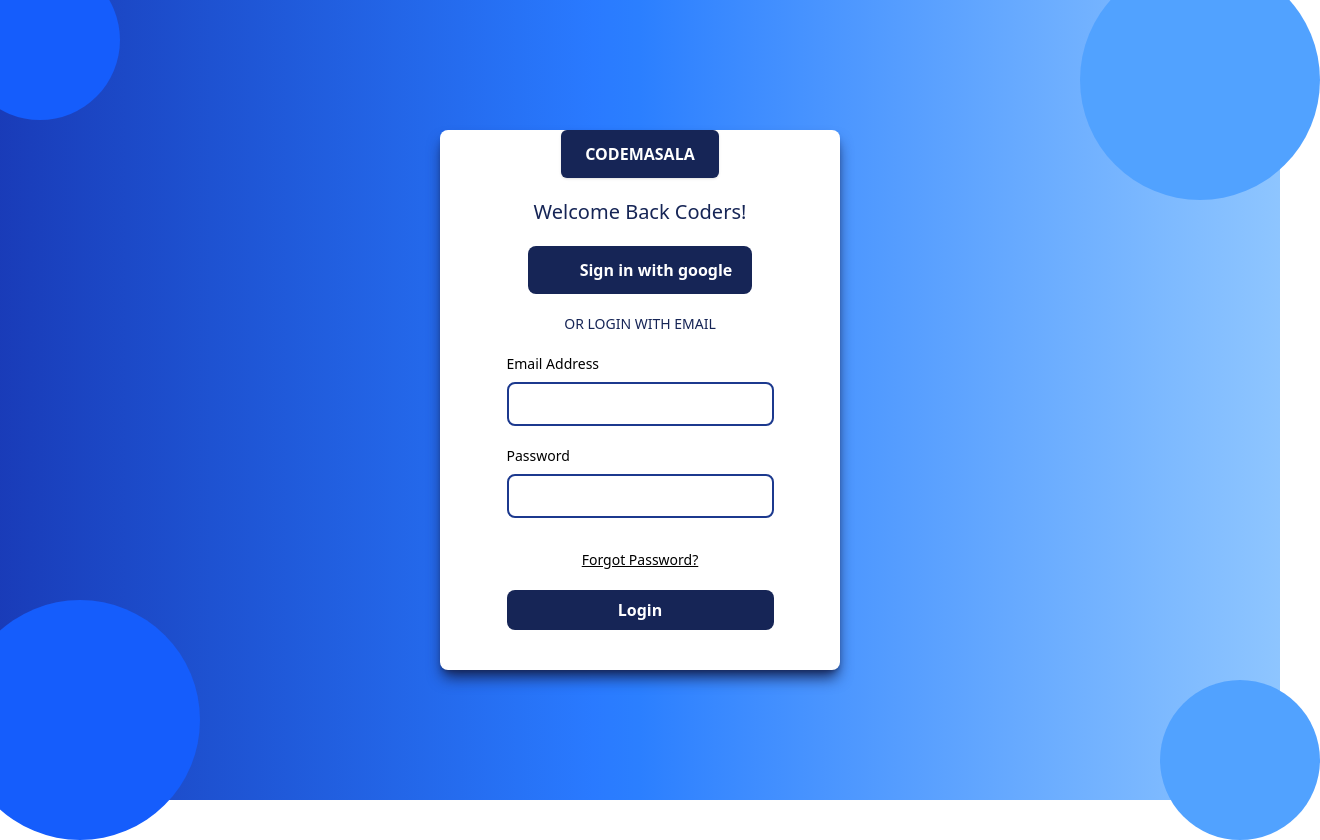
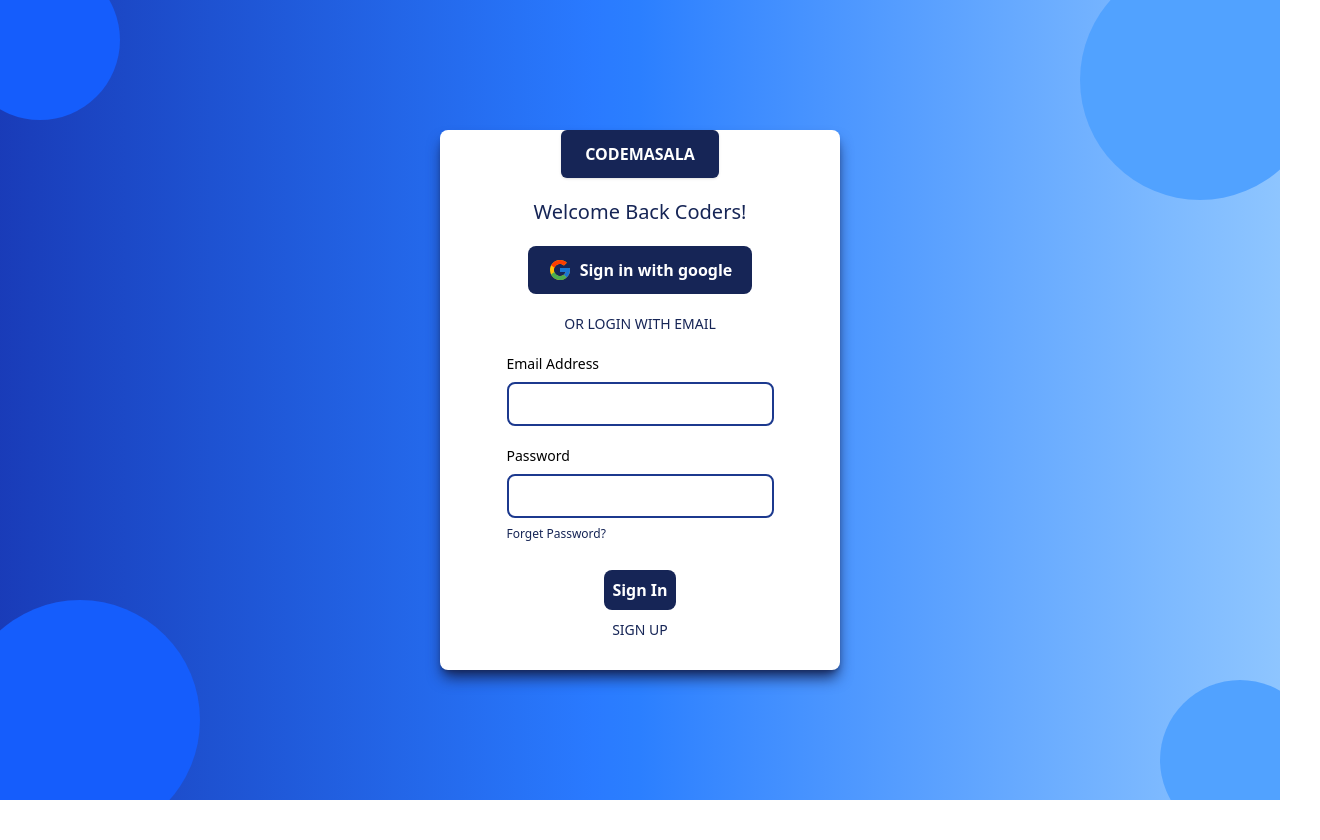
Before and after one commit to Animatedguess/codemasala, a React (Vite) app: page / in a window 1280 px wide. Shown: the whole page, 1320 px wide, since content can reach past the window. After the commit the page ends 800 px from the top, so only its background shows below. Built offline with nearby package versions, Linux system fonts and the light colour scheme; no server answers.

Commit message:
Update Signin.jsx

```diff
--- a/src/components/signin/Signin.jsx
+++ b/src/components/signin/Signin.jsx
@@ -176,8 +176,8 @@
           </div>
         )
       ) : (
-        <div className="bg-gradient-to-r from-blue-800 via-blue-500 to-blue-300 h-screen flex items-center justify-center font-sans font-medium">
-          <div className="flex item-center justify-center w-[400px] h-[540px] bg-white border-0 rounded-lg shadow-lg shadow-blue-950">
+        <div className="bg-gradient-to-r from-blue-800 via-blue-500 to-blue-300 h-screen flex items-center justify-center font-sans font-medium overflow-hidden relative">
+          <div className=" flex item-center justify-center w-[400px] h-[540px] bg-white border-0 rounded-lg shadow-lg shadow-blue-950 ">
             <div className="w-40 h-40 bg-blue-600 rounded-full absolute -left-10 -top-10" />
             <div className="w-40 h-40 bg-blue-400 rounded-full absolute -right-10 -bottom-10" />
             <div className="w-60 h-60 bg-blue-600 rounded-full absolute -left-10 -bottom-10"></div>
@@ -194,9 +194,23 @@
                 onClick={handleGoogleSignIn}
               >
                 <div className="px-4 py-2 flex item-center space-x-2">
-                  {/* Google Icon SVG */}
                   <svg className="w-6 h-6" viewBox="0 0 40 40">
-                    {/* ... (same path code) ... */}
+                    <path
+                      d="M36.3425 16.7358H35V16.6667H20V23.3333H29.4192C28.045 27.2142 24.3525 30 20 30C14.4775 30 10 25.5225 10 20C10 14.4775 14.4775 9.99999 20 9.99999C22.5492 9.99999 24.8683 10.9617 26.6342 12.5325L31.3483 7.81833C28.3717 5.04416 24.39 3.33333 20 3.33333C10.7958 3.33333 3.33335 10.7958 3.33335 20C3.33335 29.2042 10.7958 36.6667 20 36.6667C29.2042 36.6667 36.6667 29.2042 36.6667 20C36.6667 18.8825 36.5517 17.7917 36.3425 16.7358Z"
+                      fill="#FFC107"
+                    />
+                    <path
+                      d="M5.25497 12.2425L10.7308 16.2583C12.2125 12.59 15.8008 9.99999 20 9.99999C22.5491 9.99999 24.8683 10.9617 26.6341 12.5325L31.3483 7.81833C28.3716 5.04416 24.39 3.33333 20 3.33333C13.5983 3.33333 8.04663 6.94749 5.25497 12.2425Z"
+                      fill="#FF3D00"
+                    />
+                    <path
+                      d="M20 36.6667C24.305 36.6667 28.2167 35.0192 31.1742 32.34L26.0159 27.975C24.3425 29.2425 22.2625 30 20 30C15.665 30 11.9842 27.2359 10.5975 23.3784L5.16254 27.5659C7.92087 32.9634 13.5225 36.6667 20 36.6667Z"
+                      fill="#4CAF50"
+                    />
+                    <path
+                      d="M36.3425 16.7358H35V16.6667H20V23.3333H29.4192C28.7592 25.1975 27.56 26.805 26.0133 27.9758C26.0142 27.975 26.015 27.975 26.0158 27.9742L31.1742 32.3392C30.8092 32.6708 36.6667 28.3333 36.6667 20C36.6667 18.8825 36.5517 17.7917 36.3425 16.7358Z"
+                      fill="#1976D2"
+                    />
                   </svg>
                   <span className="text-md text-white font-semibold">
                     Sign in with google
@@ -205,11 +219,14 @@
               </div>
               <div className="flex items-center justify-between ">
                 <span className="flex-grow border-b border-gray-400"></span>
+
                 <p className="text-sm text-center text-blue-950 uppercase whitespace-nowrap hover:underline">
                   or login with email
                 </p>
+
                 <span className="flex-grow border-b border-gray-400"></span>
               </div>
+              {/* Error Message */}
               {error && (
                 <p className="text-red-600 text-sm text-center -mt-2">
                   {error}
@@ -217,8 +234,8 @@
               )}
               <div>
                 <label
-                  className="block mb-2 text-sm font-medium text-black"
-                  htmlFor="LoggingEmailAddress"
+                  className="block mb-2 text-sm font-medium text-black "
+                  for="LoggingEmailAddress"
                 >
                   Email Address
                 </label>
@@ -227,39 +244,41 @@
                   required
                   value={email}
                   onChange={(e) => setEmail(e.target.value)}
-                  className="block w-full px-4 py-2 text-black bg-white border-2 border-blue-900 rounded-lg focus:border-blue-400 focus:ring-opacity-40 focus:outline-none focus:ring focus:ring-blue-300"
+                  className="block w-full px-4 py-2 text-black bg-white border-2   border-blue-900 rounded-lg  focus:border-blue-400 focus:ring-opacity-40 focus:outline-none focus:ring focus:ring-blue-300"
                 />
               </div>
               <div>
                 <label
-                  className="block mb-2 text-sm font-medium text-black"
-                  htmlFor="LoggingPassword"
+                  className="block mb-2 text-sm font-medium text-black "
+                  for="LoggingEmailAddress"
                 >
                   Password
                 </label>
                 <input
                   type="password"
+                  required
                   value={password}
                   onChange={(e) => setPassword(e.target.value)}
-                  className="block w-full px-4 py-2 text-black bg-white border-2 border-blue-900 rounded-lg focus:border-blue-400 focus:ring-opacity-40 focus:outline-none focus:ring focus:ring-blue-300"
+                  className="block w-full px-4 py-2 text-black bg-white border-2   border-blue-900 rounded-lg  focus:border-blue-400 focus:ring-opacity-40 focus:outline-none focus:ring focus:ring-blue-300"
                 />
+                <div
+                  onClick={() => setIsForget(!isForget)}
+                  className="text-xs text-blue-950 hover:underline py-2"
+                >
+                  Forget Password?
+                </div>
               </div>
-              <div className="mt-3 text-sm text-center">
-                <a
-                  onClick={() => setIsForget(true)}
-                  className="text-black underline cursor-pointer"
-                >
-                  Forgot Password?
-                </a>
+              <div className="space-y-2.5">
+                <div className="bg-blue-950 border-0 rounded-lg text-white font-semibold p-2">
+                  <button onClick={handleSubmit}>Sign In</button>
+                </div>
+                <p className="text-sm text-center text-blue-950 uppercase whitespace-nowrap hover:underline">
+                  Sign Up
+                </p>
               </div>
-              <button
-                onClick={handleSubmit}
-                className="bg-blue-950 w-full text-white font-semibold px-6 py-2 rounded-lg"
-              >
-                Login
-              </button>
             </div>
           </div>
+
         </div>
       )}
     </>
```
